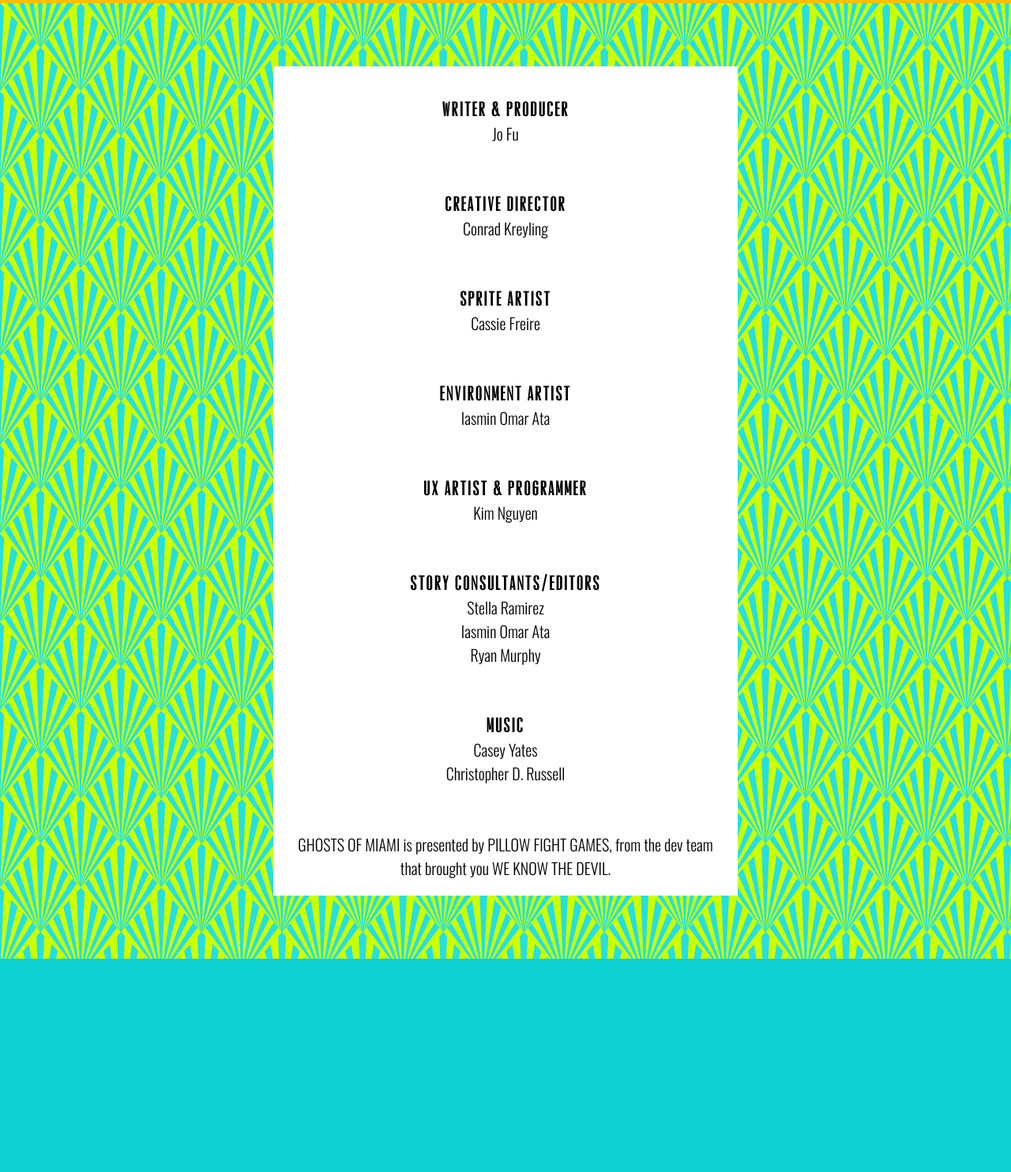
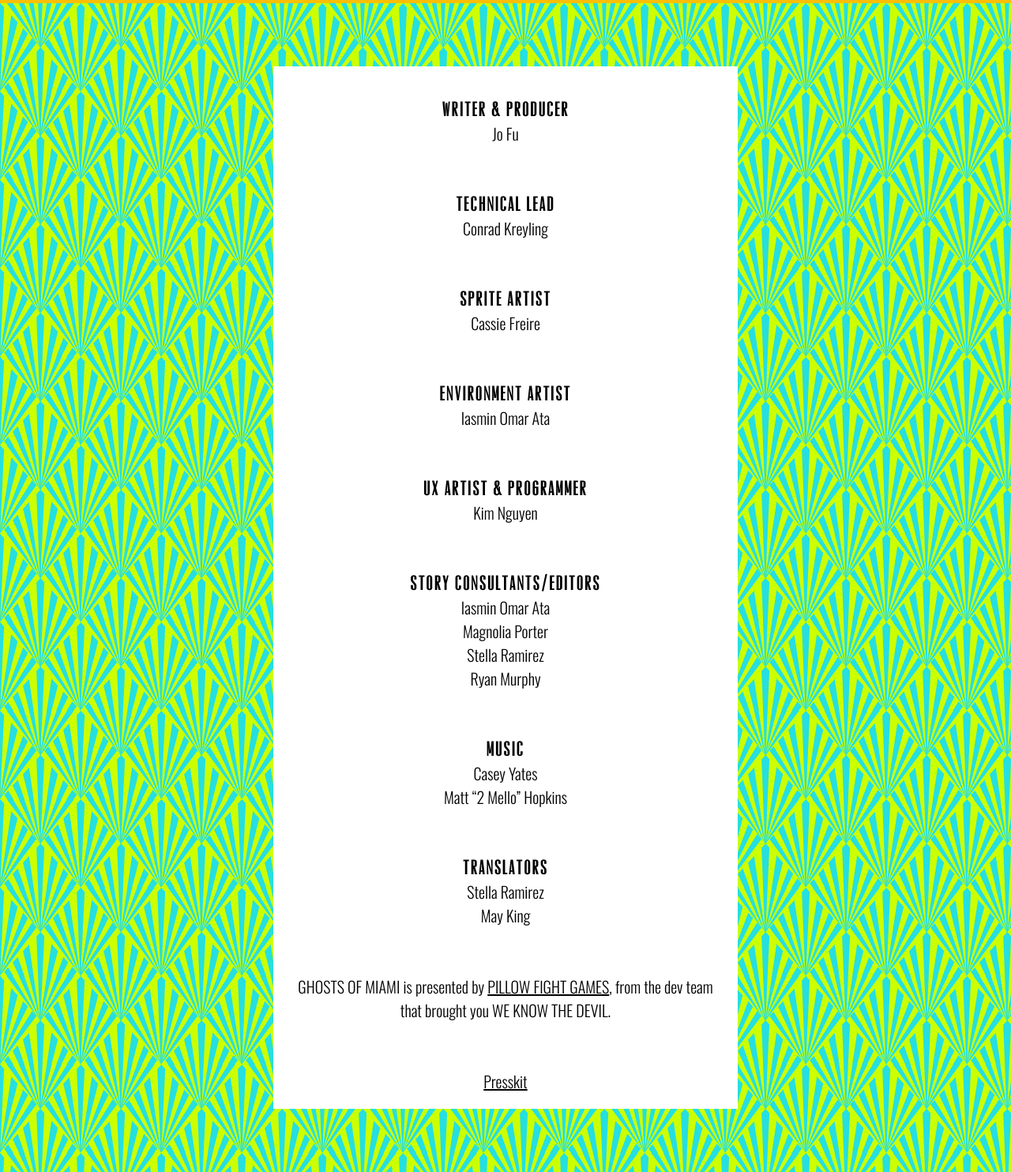
Before and after one commit to PillowFightIo/ghostsofmiami_com, a PHP site: page /en in a window 1280 px wide. Shown: the part 4658-6142 px from the top of the page at 79% size. Before the commit the page ends 5872 px from the top, so only its background shows below. Run offline with PHP 8.4, Linux system fonts and the light colour scheme; some libraries are stand-ins or nearby versions.

Commit message:
update credits, presslink returns

```diff
--- a/css/sass/_screen.scss
+++ b/css/sass/_screen.scss
@@ -355,6 +355,11 @@
         margin: 0;
     }
 
+
+    #team a {
+        color: black;
+    }
+
     #team .name {
         display: block;
     }
--- a/css/style.css
+++ b/css/style.css
@@ -404,12 +404,17 @@
     margin: 0;
   }
 
-  /* line 358, sass/_screen.scss */
+  /* line 359, sass/_screen.scss */
+  #team a {
+    color: black;
+  }
+
+  /* line 363, sass/_screen.scss */
   #team .name {
     display: block;
   }
 
-  /* line 362, sass/_screen.scss */
+  /* line 367, sass/_screen.scss */
   #team .credit,
   #team .container > p {
     padding: 2em 1em 1em;
--- a/en/index.php
+++ b/en/index.php
@@ -150,7 +150,7 @@
                 <span class="name">Jo Fu</span>
             </div>
             <div class="credit">
-                <h3>Creative Director</h3>
+                <h3>Technical Lead</h3>
                 <span class="name">Conrad Kreyling</span>
             </div>
             <div class="credit">
@@ -162,21 +162,28 @@
                 <span class="name">Iasmin Omar Ata</span>
             </div>
             <div class="credit">
-                <h3>UX Artist & Programmer</h3>
+                <h3>UX Artist &amp; Programmer</h3>
                 <span class="name">Kim Nguyen</span>
             </div>
             <div class="credit">
                 <h3>Story Consultants/Editors</h3>
+                <span class="name">Iasmin Omar Ata</span>
+                <span class="name">Magnolia Porter</span>
                 <span class="nane">Stella Ramirez</span>
-                <span class="name">Iasmin Omar Ata</span>
                 <span class="name">Ryan Murphy</span>
             </div>
             <div class="credit">
                 <h3>Music</h3>
                 <span class="name">Casey Yates</span>
-                <span class="name">Christopher D. Russell</span>
+                <span class="name">Matt “2 Mello” Hopkins</span>
             </div>
-            <p>GHOSTS OF MIAMI is presented by PILLOW FIGHT GAMES, from the dev team that brought you WE KNOW THE DEVIL.</p>
+            <div class="credit">
+                <h3>Translators</h3>
+                <span class="name">Stella Ramirez</span>
+                <span class="name">May King</span>
+            </div>
+            <p>GHOSTS OF MIAMI is presented by <a href="http://pillowfight.io">PILLOW FIGHT GAMES</a>, from the dev team that brought you WE KNOW THE DEVIL.</p>
+            <p><a target="_blank" href="https://press.pillowfight.io/sheet.php?p=ghosts_of_miami">Presskit</a></p>
         </div>
     </div>
 
```
Also changed, not shown: es/index.php (+11 -3 lines).
